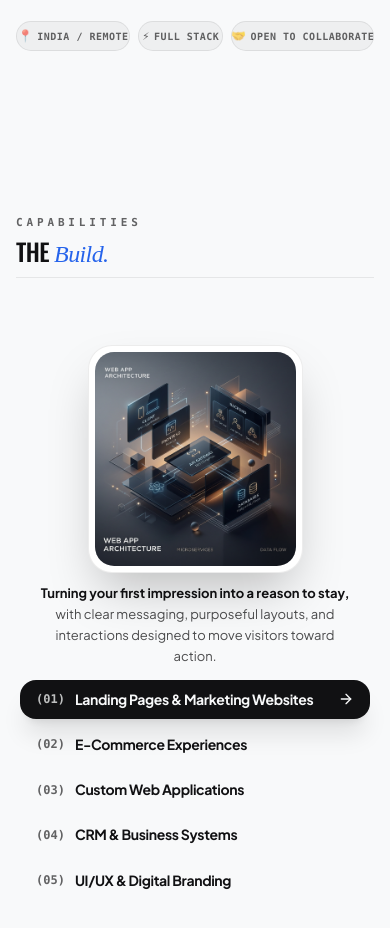
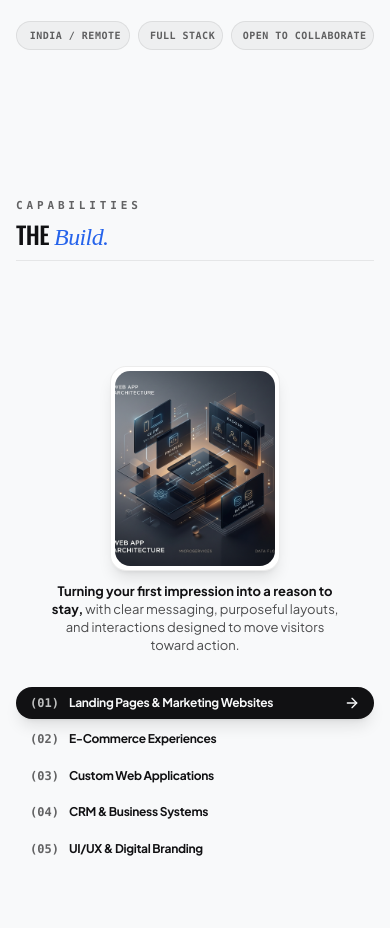
Before and after one commit to mohammedjambu/portfolio, a React (Vite) app: page / in a window 390 px wide. Shown: the part 1900-2828 px from the top of the page. Built offline with nearby package versions, Linux system fonts and the light colour scheme; a web font is replaced by a local one.

Commit message:
Improved service section mobile device content sizing

```diff
--- a/src/components/About.jsx
+++ b/src/components/About.jsx
@@ -154,7 +154,7 @@ export default function About() {
                   whileTap={{ scale: 0.97 }}
                   className="flex items-center justify-center gap-1 sm:gap-1.5 px-2 py-1.5 sm:px-3.5 sm:py-2 rounded-full bg-onyx/4 dark:bg-white/6 border border-border-subtle hover:border-onyx/20 dark:hover:border-white/20 text-[9px] min-[390px]:text-[10px] sm:text-[11px] font-mono font-bold uppercase tracking-wider text-subtle hover:text-onyx transition-colors cursor-default select-none whitespace-nowrap min-w-0"
                 >
-                  <span className="text-xs shrink-0">{tag.icon}</span>
+                  <span className="truncate min-[420px]:hidden">{tag.icon}</span>
                   <span className="shrink-0">{tag.text}</span>
                 </motion.span>
               ))}
--- a/src/components/Footer.jsx
+++ b/src/components/Footer.jsx
@@ -79,7 +79,7 @@ export default function Footer() {
       className="relative bg-porcelain text-onyx pt-16 sm:pt-20 pb-8 overflow-hidden border-t border-border-subtle transition-colors duration-700"
     >
       {/* Background Dot Texture */}
-      <div className="absolute inset-0 pointer-events-none opacity-[0.018] bg-[radial-gradient(var(--onyx)_1px,transparent_1px)] bg-[size:24px_24px]" />
+      <div className="absolute inset-0 pointer-events-none opacity-[0.018] bg-[radial-gradient(var(--onyx)_1px,transparent_1px)] bg-size-[24px_24px]" />
 
       <div className="max-w-7xl mx-auto px-5 sm:px-6 lg:px-12 relative z-10">
         <motion.div
@@ -96,7 +96,7 @@ export default function Footer() {
                 MJ
               </div>
               {/* [AUDIT FIX: Replaced invalid sm:max-w-105 with standard sm:max-w-[420px]] */}
-              <div className="w-full max-w-[280px] sm:max-w-[420px] text-onyx">
+              <div className="w-full max-w-70 sm:max-w-105 text-onyx">
                 <Signature />
               </div>
             </div>
--- a/src/components/ServicesSection.jsx
+++ b/src/components/ServicesSection.jsx
@@ -1,37 +1,47 @@
-import React, { useState, useRef } from 'react';
-import { motion, AnimatePresence, useScroll, useMotionValueEvent } from 'framer-motion';
-import { ArrowRight } from 'lucide-react';
+import React, { useState, useRef, useEffect } from "react";
+import {
+  motion,
+  AnimatePresence,
+  useScroll,
+  useMotionValueEvent,
+} from "framer-motion";
+import { ArrowRight } from "lucide-react";
 
 const SERVICES_DATA = [
   {
-    id: '01',
-    title: 'Landing Pages & Marketing Websites',
-    description: 'Turning your first impression into a reason to stay, with clear messaging, purposeful layouts, and interactions designed to move visitors toward action.',
-    image: '/images/services/fullstack.png',
+    id: "01",
+    title: "Landing Pages & Marketing Websites",
+    description:
+      "Turning your first impression into a reason to stay, with clear messaging, purposeful layouts, and interactions designed to move visitors toward action.",
+    image: "/images/services/fullstack.png",
   },
   {
-    id: '02',
-    title: 'E-Commerce Experiences',
-    description: 'Designing storefronts that make browsing effortless, products easy to understand, and the path from discovery to checkout feel natural.',
-    image: '/images/services/frontend.png',
+    id: "02",
+    title: "E-Commerce Experiences",
+    description:
+      "Designing storefronts that make browsing effortless, products easy to understand, and the path from discovery to checkout feel natural.",
+    image: "/images/services/frontend.png",
   },
   {
-    id: '03',
-    title: 'Custom Web Applications',
-    description: 'From a rough idea to a working product, I design and build tailored web applications around the way your business actually works.',
-    image: '/images/services/web.svg',
+    id: "03",
+    title: "Custom Web Applications",
+    description:
+      "From a rough idea to a working product, I design and build tailored web applications around the way your business actually works.",
+    image: "/images/services/web.svg",
   },
   {
-    id: '04',
-    title: 'CRM & Business Systems',
-    description: 'Replacing scattered tools and repetitive work, with connected systems that keep your data, workflows, and team moving in sync.',
-    image: '/images/services/interactive.png',
+    id: "04",
+    title: "CRM & Business Systems",
+    description:
+      "Replacing scattered tools and repetitive work, with connected systems that keep your data, workflows, and team moving in sync.",
+    image: "/images/services/interactive.png",
   },
   {
-    id: '05',
-    title: 'UI/UX & Digital Branding',
-    description: 'Giving ideas a visual language, from interface systems and user flows to the details that make a digital product feel unmistakably yours.',
-    image: '/images/services/performance.png',
+    id: "05",
+    title: "UI/UX & Digital Branding",
+    description:
+      "Giving ideas a visual language, from interface systems and user flows to the details that make a digital product feel unmistakably yours.",
+    image: "/images/services/performance.png",
   },
 ];
 
@@ -41,35 +51,53 @@ export default function ServicesSection() {
 
   const { scrollYProgress } = useScroll({
     target: containerRef,
-    offset: ['start start', 'end end'],
+    offset: ["start start", "end end"],
   });
 
-  useMotionValueEvent(scrollYProgress, 'change', (latest) => {
+  // Track scroll position on mobile and desktop devices
+  useMotionValueEvent(scrollYProgress, "change", (latest) => {
     const segments = SERVICES_DATA.length;
-    const index = Math.min(Math.max(0, Math.floor(latest * segments)), segments - 1);
+    const index = Math.min(
+      Math.max(0, Math.floor(latest * segments)),
+      segments - 1,
+    );
     if (activeIndex !== index) {
       setActiveIndex(index);
     }
   });
+
+  // Resize listener to sync Lenis scroll dimensions accurately
+  useEffect(() => {
+    const handleResize = () => {
+      if (window.__lenis) {
+        window.__lenis.resize();
+      }
+    };
+    window.addEventListener("resize", handleResize);
+    return () => {
+      window.removeEventListener("resize", handleResize);
+    };
+  }, []);
 
   const handleServiceSelect = (index) => {
     setActiveIndex(index);
     if (!containerRef.current) return;
 
     const containerTop = containerRef.current.offsetTop;
-    const scrollableRange = containerRef.current.offsetHeight - window.innerHeight;
-    const targetScroll = containerTop + ((index + 0.5) / SERVICES_DATA.length) * scrollableRange;
+    const scrollableRange =
+      containerRef.current.offsetHeight - window.innerHeight;
+    const targetScroll =
+      containerTop + ((index + 0.5) / SERVICES_DATA.length) * scrollableRange;
 
     if (window.__lenis) {
       window.__lenis.scrollTo(targetScroll, { duration: 0.8 });
     } else {
-      window.scrollTo({ top: targetScroll, behavior: 'smooth' });
+      window.scrollTo({ top: targetScroll, behavior: "smooth" });
     }
   };
 
-  // [AUDIT FIX: Flawless text clause trimming eliminating artificial space bugs]
   const renderDescription = (text) => {
-    const commaIndex = text.indexOf(',');
+    const commaIndex = text.indexOf(",");
     if (commaIndex === -1) {
       return <span className="font-bold text-onyx">{text}</span>;
     }
@@ -90,11 +118,10 @@ export default function ServicesSection() {
       className="relative bg-porcelain h-[400vh] transition-colors duration-700"
     >
       {/*
-        [AUDIT FIX: BALANCED VIEWPORT CONTAINER]
-        Maintains sticky containment with comfortable, intentional breathing room across all screen sizes.
+        STICKY CONTAINER:
+        Pins to viewport across mobile, tablet, and desktop during scroll progress.
       */}
-      <div className="sticky top-0 h-[100dvh] max-h-[100dvh] w-full flex flex-col justify-between overflow-hidden py-3 sm:py-5 lg:py-8 pt-20 sm:pt-24 lg:pt-16 xl:pt-20 pb-4 sm:pb-6 lg:pb-8">
-
+      <div className="sticky top-0 h-[100dvh] max-h-[100dvh] w-full flex flex-col justify-between overflow-hidden py-3 sm:py-5 lg:py-8 pt-16 sm:pt-20 lg:pt-16 xl:pt-20 pb-3 sm:pb-6 lg:pb-8">
         {/* --- HEADER --- */}
         <div className="max-w-7xl mx-auto px-4 sm:px-6 lg:px-12 w-full mb-1 sm:mb-2 lg:mb-6 shrink-0">
           <motion.div
@@ -108,23 +135,26 @@ export default function ServicesSection() {
                 Capabilities
               </span>
               <h2 className="text-2xl sm:text-3xl md:text-5xl lg:text-5xl xl:text-6xl font-display font-medium tracking-tight text-onyx leading-tight">
-                THE <span className="font-serif italic font-normal text-accent transition-colors duration-500">Build.</span>
+                THE{" "}
+                <span className="font-serif italic font-normal text-accent transition-colors duration-500">
+                  Build.
+                </span>
               </h2>
             </div>
             <p className="max-w-xs xl:max-w-xs text-xs sm:text-sm font-mono text-subtle uppercase tracking-wider hidden lg:block leading-relaxed">
-              FROM FIRST IMPRESSION TO BACKEND LOGIC I BUILD THE DIGITAL SYSTEMS BEHIND GOOD IDEAS.
+              FROM FIRST IMPRESSION TO BACKEND LOGIC I BUILD THE DIGITAL SYSTEMS
+              BEHIND GOOD IDEAS.
             </p>
           </motion.div>
         </div>
 
         {/* --- MAIN STAGE LAYOUT --- */}
-        <div className="max-w-7xl mx-auto px-4 sm:px-6 lg:px-12 w-full flex flex-col lg:grid lg:grid-cols-12 gap-3 sm:gap-4 lg:gap-10 xl:gap-16 items-center grow justify-center my-auto overflow-hidden">
-
+        <div className="max-w-7xl mx-auto px-4 sm:px-6 lg:px-12 w-full flex flex-col lg:grid lg:grid-cols-12 gap-8 sm:gap-4 lg:gap-10 xl:gap-16 items-center grow justify-center my-auto min-h-0 overflow-hidden">
           {/* LEFT: POSTER TRANSITION + DESCRIPTION */}
-          <div className="lg:col-span-5 flex flex-col justify-center items-center lg:items-start gap-2.5 sm:gap-3.5 lg:gap-5 w-full shrink-0">
-            {/* [AUDIT FIX: Confident, prominent poster scale filling the mobile screen naturally] */}
-            <div className="relative w-[215px] sm:w-[245px] md:w-[265px] lg:w-full max-w-[250px] sm:max-w-[275px] lg:max-w-[290px] xl:max-w-[330px] max-h-[27vh] sm:max-h-[30vh] lg:max-h-[38vh] xl:max-h-[44vh] aspect-4/5 rounded-3xl lg:rounded-4xl overflow-hidden shadow-2xl bg-surface border border-border-subtle p-1.5 mx-auto lg:mx-0 transition-colors duration-700">
-              <div className="relative w-full h-full rounded-[1.2rem] sm:rounded-[1.3rem] lg:rounded-[1.6rem] overflow-hidden bg-onyx/5">
+          <div className="lg:col-span-5 flex flex-col justify-center items-center lg:items-start gap-1 sm:gap-2 lg:gap-5 w-full shrink-0">
+            {/* Featured Portrait Card */}
+            <div className="relative aspect-5/6 h-[205px] sm:h-[165px] md:h-[195px] lg:h-auto w-auto lg:w-full max-w-[235px] sm:max-w-[250px] md:max-w-[300px] lg:max-w-[315px] xl:max-w-[300px] lg:max-h-[38vh] xl:max-h-[46vh] rounded-2xl sm:rounded-3xl lg:rounded-4xl overflow-hidden shadow-lg lg:shadow-2xl bg-surface border border-border-subtle p-1 sm:p-1.5 mx-auto lg:mx-0 transition-colors duration-700">
+              <div className="relative w-full h-full rounded-[0.95rem] sm:rounded-[1.2rem] lg:rounded-[1.6rem] overflow-hidden bg-onyx/5">
                 <AnimatePresence mode="popLayout" initial={false}>
                   <motion.div
                     key={activeIndex}
@@ -145,8 +175,8 @@ export default function ServicesSection() {
               </div>
             </div>
 
-            {/* [AUDIT FIX: Enhanced typography scale for clear, confident narrative legibility] */}
-            <div className="max-w-[320px] sm:max-w-[360px] lg:max-w-[320px] xl:max-w-[360px] mx-auto lg:mx-0 min-h-11 sm:min-h-13 lg:min-h-15 text-center lg:text-left px-1 lg:px-0">
+            {/* Description Text */}
+            <div className="max-w-[300px] sm:max-w-[360px] lg:max-w-[320px] xl:max-w-[360px] mx-auto lg:mx-0 min-h-[38px] sm:min-h-[44px] lg:min-h-15 text-center mt-2 sm:mt-1 lg:mt-0 lg:text-left px-1 lg:px-0">
               <AnimatePresence mode="wait">
                 <motion.p
                   key={activeIndex}
@@ -154,7 +184,7 @@ export default function ServicesSection() {
                   animate={{ opacity: 1, y: 0 }}
                   exit={{ opacity: 0, y: -5 }}
                   transition={{ duration: 0.3 }}
-                  className="text-[13px] sm:text-sm md:text-[15px] lg:text-sm xl:text-base leading-relaxed text-onyx"
+                  className="text-[13px] sm:text-sm md:text-[15px] lg:text-sm xl:text-base leading-snug sm:leading-relaxed text-onyx"
                 >
                   {renderDescription(SERVICES_DATA[activeIndex].description)}
                 </motion.p>
@@ -163,12 +193,11 @@ export default function ServicesSection() {
           </div>
 
           {/* RIGHT: PROGRESSIVE CAPABILITIES LIST */}
-          {/* [AUDIT FIX: Expanded width container (max-w-[350px] sm:max-w-[420px]) so capability names breathe] */}
-          <div className="lg:col-span-7 flex flex-col justify-center w-full max-w-[350px] sm:max-w-[420px] lg:max-w-none mx-auto lg:mx-0 shrink-0">
+          <div className="lg:col-span-7 flex flex-col justify-center w-full max-w-[360px] sm:max-w-[420px] md:max-w-[480px] lg:max-w-none mx-auto lg:mx-0 shrink-0">
             <div
               role="tablist"
               aria-label="Capabilities list"
-              className="flex flex-col gap-1.5 sm:gap-2 lg:gap-1.5 xl:gap-2 relative w-full"
+              className="flex flex-col gap-1 sm:gap-1.5 lg:gap-1.5 xl:gap-2 relative w-full"
             >
               {SERVICES_DATA.map((service, index) => {
                 const isActive = activeIndex === index;
@@ -181,7 +210,7 @@ export default function ServicesSection() {
                     aria-label={`Service ${service.id}: ${service.title}`}
                     onClick={() => handleServiceSelect(index)}
                     onKeyDown={(e) => {
-                      if (e.key === 'Enter' || e.key === ' ') {
+                      if (e.key === "Enter" || e.key === " ") {
                         e.preventDefault();
                         handleServiceSelect(index);
                       }
@@ -189,32 +218,44 @@ export default function ServicesSection() {
                     initial={{ opacity: 0, x: 20 }}
                     whileInView={{ opacity: 1, x: 0 }}
                     viewport={{ once: true }}
-                    transition={{ duration: 0.5, delay: index * 0.07, ease: [0.16, 1, 0.3, 1] }}
-                    /* [AUDIT FIX: py-3 sm:py-3.5 provides Apple HIG compliant ~48px comfortable touch targets] */
-                    className="relative group w-full text-left py-2.5 sm:py-3.5 lg:py-3.5 xl:py-4.5 px-4 sm:px-5 lg:px-6 xl:px-7 rounded-2xl lg:rounded-3xl transition-all duration-300 cursor-pointer select-none focus-visible:outline-2 focus-visible:outline-accent"
+                    transition={{
+                      duration: 0.5,
+                      delay: index * 0.07,
+                      ease: [0.16, 1, 0.3, 1],
+                    }}
+                    className="relative group w-full text-left py-2 sm:py-3 lg:py-3.5 xl:py-4.5 px-3.5 sm:px-5 lg:px-6 xl:px-7 rounded-2xl lg:rounded-3xl transition-all duration-300 cursor-pointer select-none focus-visible:outline-2 focus-visible:outline-accent hover:bg-onyx/[0.03] dark:hover:bg-porcelain/[0.04]"
                   >
                     {/* Active highlighted pill */}
                     {isActive && (
                       <motion.div
                         layoutId="active-pill"
-                        className="absolute inset-0 bg-onyx rounded-2xl lg:rounded-3xl z-0 shadow-xl transition-colors duration-500"
-                        transition={{ type: 'spring', stiffness: 320, damping: 32 }}
+                        className="absolute inset-0 bg-onyx rounded-2xl lg:rounded-3xl z-0 shadow-lg sm:shadow-xl transition-colors duration-500"
+                        transition={{
+                          type: "spring",
+                          stiffness: 320,
+                          damping: 32,
+                        }}
                       />
                     )}
 
-                    <div className="relative z-10 flex items-center justify-between gap-3">
+                    <div className="relative z-10 flex items-center justify-between gap-2.5 sm:gap-3">
                       <div className="flex items-center gap-2.5 sm:gap-3.5 md:gap-5 lg:gap-8 xl:gap-10 min-w-0 flex-1">
-                        {/* [AUDIT FIX: Distinct, readable monospace badge number] */}
-                        <span className={`font-mono text-xs sm:text-sm font-bold transition-colors duration-500 shrink-0 ${isActive ? 'text-porcelain/75' : 'text-subtle'}`}>
+                        <span
+                          className={`font-mono text-xs sm:text-sm font-bold transition-colors duration-500 shrink-0 ${isActive ? "text-porcelain/75" : "text-subtle"}`}
+                        >
                           ({service.id})
                         </span>
-                        {/* [AUDIT FIX: Upgraded font size to text-sm sm:text-base for clear, premium readability] */}
-                        <h3 className={`text-sm sm:text-base md:text-lg lg:text-lg xl:text-xl font-bold tracking-tight transition-colors duration-500 min-w-0 leading-snug ${isActive ? 'text-porcelain' : 'text-onyx'}`}>
+                        <h3
+                          className={`text-xs sm:text-base md:text-lg lg:text-lg xl:text-xl font-bold tracking-tight transition-colors duration-500 min-w-0 leading-snug break-words ${isActive ? "text-porcelain" : "text-onyx"}`}
+                        >
                           {service.title}
                         </h3>
                       </div>
                       <motion.div
-                        animate={{ opacity: isActive ? 1 : 0, x: isActive ? 0 : -8 }}
+                        animate={{
+                          opacity: isActive ? 1 : 0,
+                          x: isActive ? 0 : -8,
+                        }}
                         className="text-porcelain transition-colors duration-500 shrink-0 ml-1.5"
                       >
                         <ArrowRight className="w-4 h-4 sm:w-4.5 sm:h-4.5" />
@@ -225,9 +266,7 @@ export default function ServicesSection() {
               })}
             </div>
           </div>
-
         </div>
-
       </div>
     </section>
   );
```
